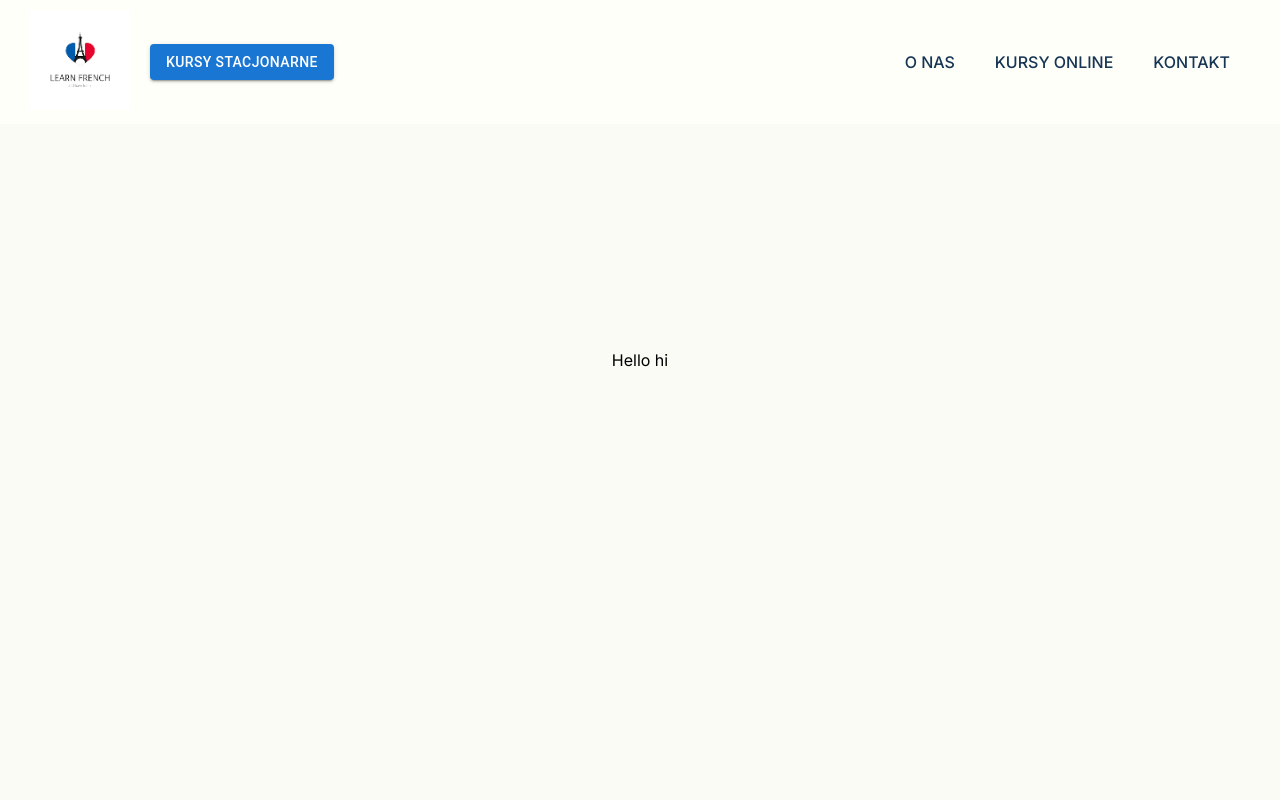
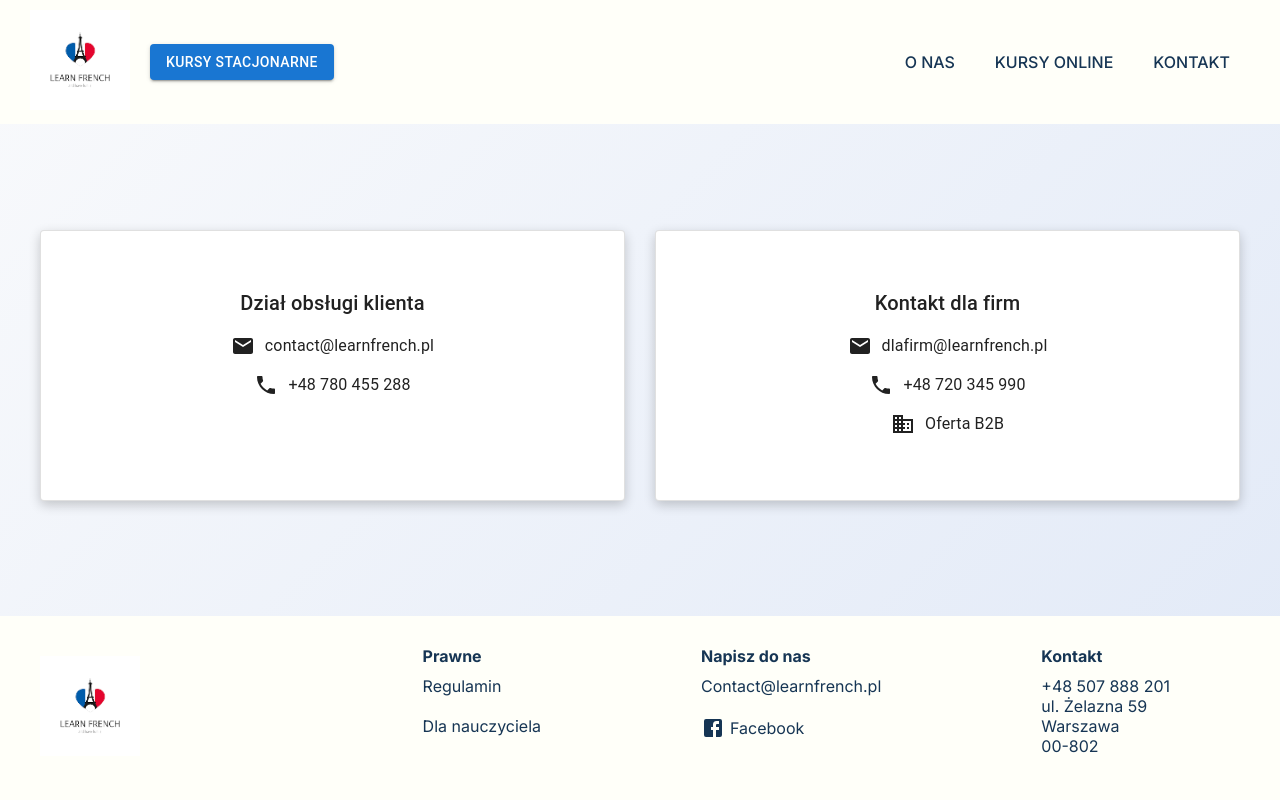
Before and after one commit to paulinawojtysiakk/Gawedowka, a Next.js app: page /pages/contact in a window 1280 px wide. Shown: the top 800 px of the page. Built offline with nearby package versions, Linux system fonts and the light colour scheme.

Commit message:
contact page created and stylling adjustments

```diff
--- a/src/app/page.js
+++ b/src/app/page.js
@@ -54,7 +54,7 @@ const StudyingDetailsElement = styled.p`
 
 const Home = () => {
   return (
-    <>
+    <div className={styles.wrapper}>
       <NavBar />
       <Wrapper className={styles.main}>
         <IntroContainer
@@ -114,7 +114,7 @@ const Home = () => {
         </StudyingContainer>
       </Wrapper>
       <Footer />
-    </>
+    </div>
   );
 };
 
--- a/src/app/page.module.css
+++ b/src/app/page.module.css
@@ -1,12 +1,19 @@
+
+.wrapper {
+  display: flex;
+  flex-direction: column;
+  min-height: 100vh;
+}
+
 .main {
   max-width: 1180px;
   display: flex;
   flex-direction: column;
   align-items: center;
   margin: auto;
+  padding: 20px;
+  flex-grow: 1;
   overflow: hidden;
-  min-height: 100vh;
-
 }
 
 .logo {
@@ -28,6 +35,7 @@
 
 }
 @media (max-width: 768px) {
+
   .main {
     display: flex;
     flex-wrap: wrap;
--- a/src/app/pages/about/page.jsx
+++ b/src/app/pages/about/page.jsx
@@ -89,7 +89,7 @@ const ProgramDescription = styled.p`
 
 const About = () => {
   return (
-    <Fragment >
+    <div className={styles.wrapper} >
       <NavBar />
       <Wrapper className={styles.main}>
       <IntroContainer>
@@ -157,7 +157,7 @@ const About = () => {
 
       </Wrapper>
       <Footer />
-    </Fragment>
+    </div>
   );
 };
 
--- a/src/app/pages/contact/page.jsx
+++ b/src/app/pages/contact/page.jsx
@@ -4,27 +4,101 @@ import styles from "src/app/page.module.css";
 import styled from "styled-components";
 import NavBar from "src/components/organisms/navBar";
 import Footer from "src/components/organisms/footer";
+import { Card, CardContent, Typography } from "@mui/material";
+import EmailIcon from "@mui/icons-material/Email";
+import PhoneIcon from "@mui/icons-material/Phone";
+import BusinessIcon from "@mui/icons-material/Business";
+const PageWrapper = styled.div`
+  display: flex;
+  flex-direction: column;
+  min-height: 100vh;
+  background: linear-gradient(135deg, #f9fafc 0%, #e1e9f7 100%);
+`;
 
 const ContactContainer = styled.div`
-  padding: 20px;
-  margin-top: 150px;
+  display: flex;
+  justify-content: center;
+  align-items: start;
+  padding: 50px 20px;
+  flex-grow: 1;
 `;
-const Wrapper = styled.div`
+
+const ContactGrid = styled.div`
+  display: grid;
+  grid-template-columns: repeat(auto-fit, minmax(300px, 1fr));
+  gap: 30px;
+  max-width: 1200px;
+  width: 100%;
+`;
+
+const ContactCard = styled(Card)`
+  padding: 40px 25px;
+  text-align: center;
+  background-color: #5072a7;
+  color: #fbfbf5;
+  border-radius: 15px;
+  transition: transform 0.3s ease, box-shadow 0.3s ease;
+  box-shadow: 0px 4px 12px rgba(0, 0, 0, 0.2);
+
+  &:hover {
+    transform: translateY(-8px);
+    box-shadow: 0px 8px 20px rgba(0, 0, 0, 0.3);
+  }
+`;
+
+const ContactDetails = styled(CardContent)`
   display: flex;
   flex-direction: column;
-  justify-content: space-between;
+  align-items: center;
+  gap: 15px;
 `;
+
+const ContactDetail = styled.div`
+  display: flex;
+  align-items: center;
+  gap: 10px;
+`;
+
 const Contact = () => {
   return (
-    <>
+    <PageWrapper>
       <NavBar />
-      <Wrapper className={styles.main}>
-        <ContactContainer>
-          <div>Hello hi</div>
-        </ContactContainer>
-      </Wrapper>
+      <ContactContainer>
+        <ContactGrid>
+          <ContactCard variant="outlined">
+            <ContactDetails>
+              <Typography variant="h6">Dział obsługi klienta</Typography>
+              <ContactDetail>
+                <EmailIcon />
+                <Typography>contact@learnfrench.pl</Typography>
+              </ContactDetail>
+              <ContactDetail>
+                <PhoneIcon />
+                <Typography>+48 780 455 288</Typography>
+              </ContactDetail>
+            </ContactDetails>
+          </ContactCard>
+          <ContactCard variant="outlined">
+            <ContactDetails>
+              <Typography variant="h6">Kontakt dla firm</Typography>
+              <ContactDetail>
+                <EmailIcon />
+                <Typography>dlafirm@learnfrench.pl</Typography>
+              </ContactDetail>
+              <ContactDetail>
+                <PhoneIcon />
+                <Typography>+48 720 345 990</Typography>
+              </ContactDetail>
+              <ContactDetail>
+                <BusinessIcon />
+                <Typography>Oferta B2B</Typography>
+              </ContactDetail>
+            </ContactDetails>
+          </ContactCard>
+        </ContactGrid>
+      </ContactContainer>
       <Footer />
-    </>
+    </PageWrapper>
   );
 };
 
--- a/src/app/pages/courses/page.jsx
+++ b/src/app/pages/courses/page.jsx
@@ -8,14 +8,14 @@ import LoginPage from "/src/app/pages/login/page.jsx";
 
 const CoursesPage = () => {
   return (
-    <>
+    <div className={styles.wrapper}>
       <NavBar />
 
       <div className={styles.main}>
         <CoursesList />
       </div>
       <Footer />
-    </>
+    </div>
   );
 };
 
--- a/src/app/student/course/page.jsx
+++ b/src/app/student/course/page.jsx
@@ -91,7 +91,7 @@ const StudentCourseSignup = () => {
   };
 
   return (
-    <>
+    <div className={styles.wrapper}>
       <NavBar />
 
       <div className={styles.main}>
@@ -104,7 +104,7 @@ const StudentCourseSignup = () => {
         />
       </div>
       <Footer />
-    </>
+    </div>
   );
 };
 
```
Also changed, not shown: src/app/layout.js (+7 -7 lines), src/components/organisms/ourOffer/index.js (+8 -5 lines), src/components/organisms/stepper/index.js (+8 -9 lines), src/app/student/course/view.js (deleted).
